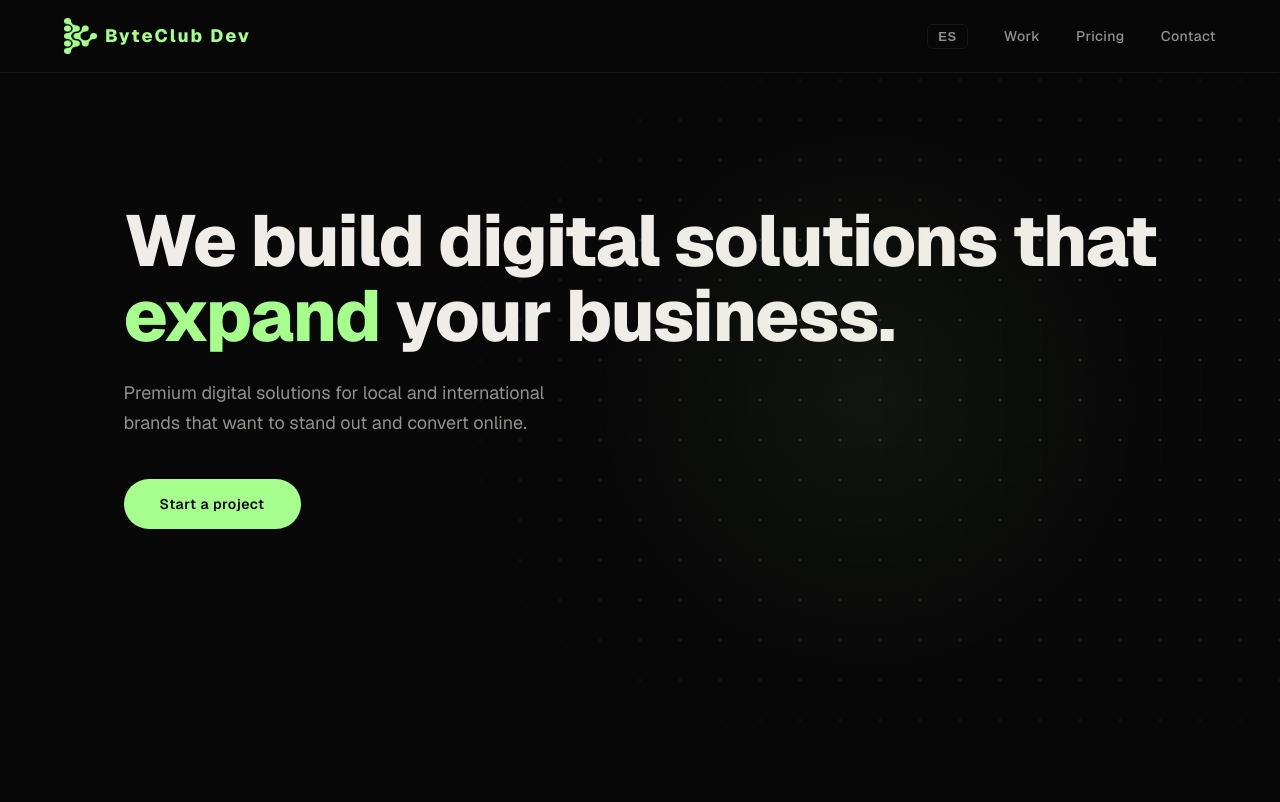
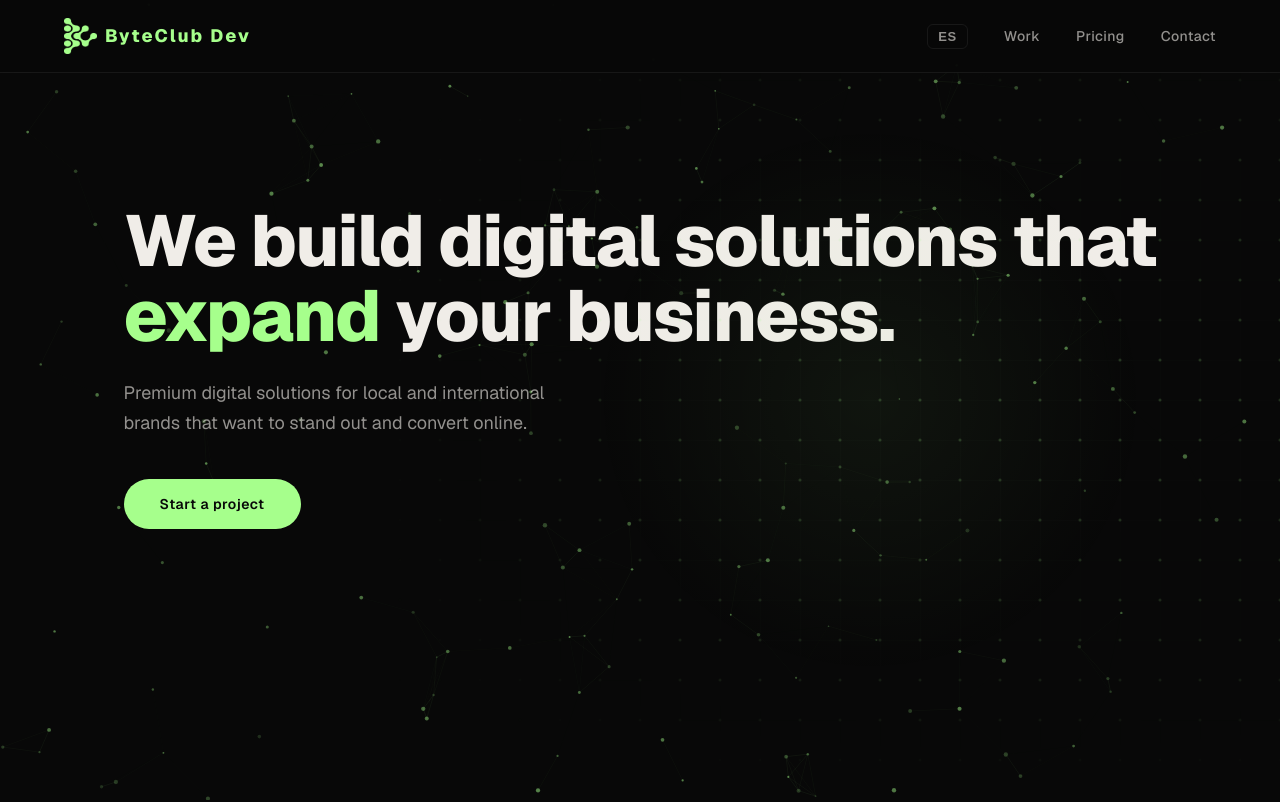
Before and after one commit to weswurld1/startupweb, a Next.js app: page / in a window 1280 px wide. Shown: the top 802 px of the page. Built offline with nearby package versions, Linux system fonts and the light colour scheme.

Commit message:
Update page.tsx

```diff
--- a/app/page.tsx
+++ b/app/page.tsx
@@ -6,11 +6,13 @@ import { useState } from "react";
 import "@/i18n";
 import { useTranslation } from "react-i18next";
 import TechGrid from '@/app/components/TechGrid'
+import ParticleBackground from "@/app/components/ParticleBackground";
 export default function Home() {
   const { t, i18n } = useTranslation();
   const [menuOpen, setMenuOpen] = useState(false);
   return (
     <>
+      <ParticleBackground />
       <a href="#main-content" className="skip-link">
         {t("skip")}
       </a>
```
